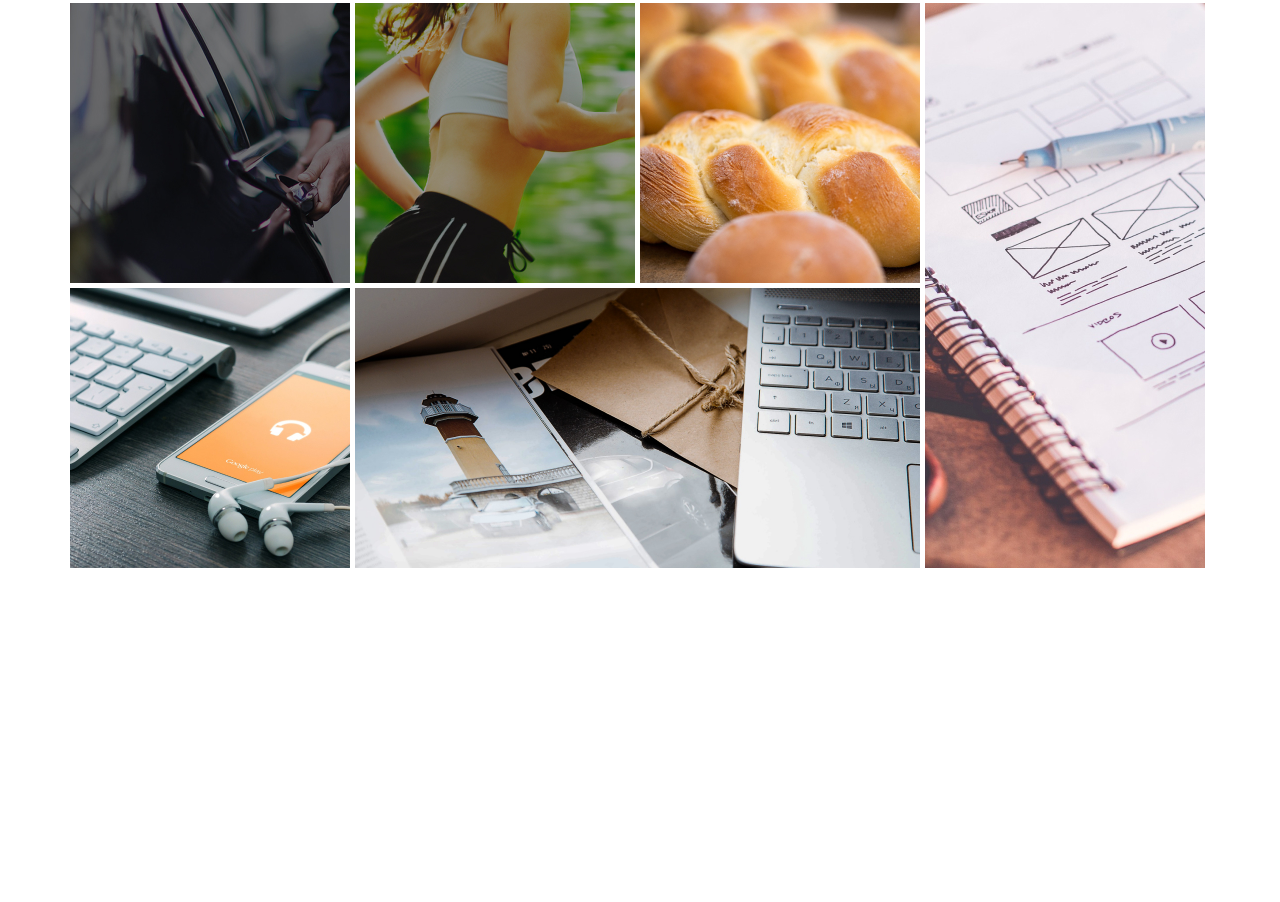
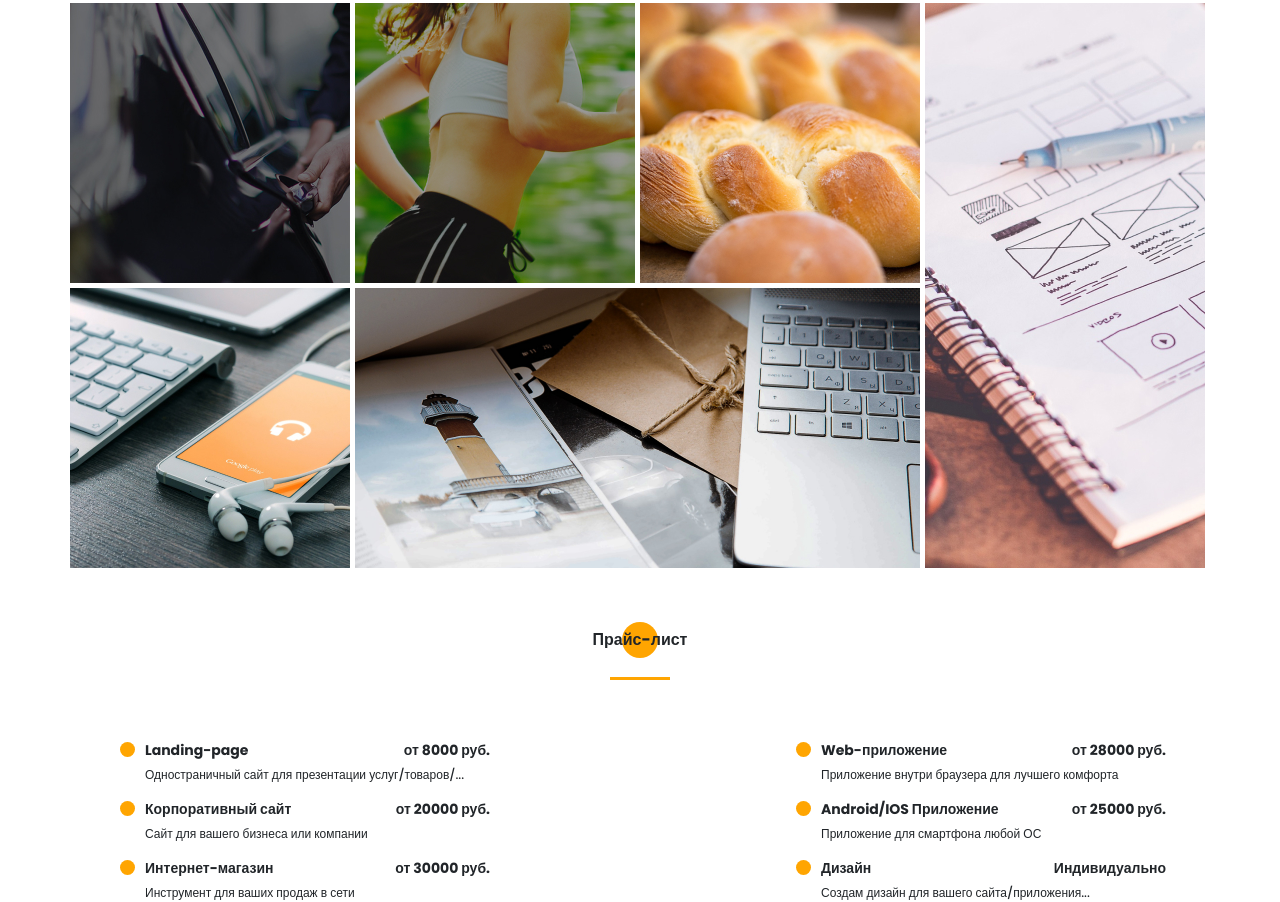
Before and after one commit to David-Ginzburg/Portfolio-responsive-landing-page_HTML-CSS-SASS-JS, a website: page src/index.html in a window 1280 px wide. Shown: the part 3649-4551 px from the top of the page. Before the commit the page ends 4217 px from the top, so only its background shows below. Drawn offline with nearby package versions, Linux system fonts and the light colour scheme; files that its build step writes are made by us from their sources; files whose address does not match are found by name.

Commit message:
portfolio

```diff
--- a/src/index.html
+++ b/src/index.html
@@ -381,6 +381,45 @@
         </div>
     </section>
 
+    <section class="price">
+        <div class="container">
+            <h2 class="title title_fz16 title__section-title">Прайс-лист</h2>
+            <div class="divider"></div>
+            <div class="price__wrapper">
+                <div class="price__item">
+                    <h3 class="title title_fz14 price__item-title">Landing-page</h3>
+                    <div class="title title_fz14 price__item-cost">от 8000 руб.</div>
+                    <div class="price__item-descr">Одностраничный сайт для презентации услуг/товаров/...</div>
+                </div>
+                <div class="price__item">
+                    <h3 class="title title_fz14 price__item-title">Web-приложение</h3>
+                    <div class="title title_fz14 price__item-cost">от 28000 руб.</div>
+                    <div class="price__item-descr">Приложение внутри браузера для лучшего комфорта</div>
+                </div>
+                <div class="price__item">
+                    <h3 class="title title_fz14 price__item-title">Корпоративный сайт</h3>
+                    <div class="title title_fz14 price__item-cost">от 20000 руб.</div>
+                    <div class="price__item-descr">Сайт для вашего бизнеса или компании</div>
+                </div>
+                <div class="price__item">
+                    <h3 class="title title_fz14 price__item-title">Android/IOS Приложение</h3>
+                    <div class="title title_fz14 price__item-cost">от 25000 руб.</div>
+                    <div class="price__item-descr">Приложение для смартфона любой ОС</div>
+                </div>
+                <div class="price__item">
+                    <h3 class="title title_fz14 price__item-title">Интернет-магазин</h3>
+                    <div class="title title_fz14 price__item-cost">от 30000 руб.</div>
+                    <div class="price__item-descr">Инструмент для ваших продаж в сети</div>
+                </div>
+                <div class="price__item">
+                    <h3 class="title title_fz14 price__item-title">Дизайн</h3>
+                    <div class="title title_fz14 price__item-cost">Индивидуально</div>
+                    <div class="price__item-descr">Создам дизайн для вашего сайта/приложения...</div>
+                </div>
+            </div>
+        </div>
+    </section>
+
     <script src="js/script.js"></script>
 </body>
 </html>
--- /dev/null
+++ b/src/sass/blocks/_price.scss
@@ -0,0 +1,39 @@
+.price {
+    padding-top: 60px;
+    &__wrapper {
+        margin-top: 60px;
+        padding: 0 50px;
+        display: grid;
+        grid-template: repeat(3, minmax(44px, auto)) / repeat(2, minmax(370px, auto));
+        row-gap: 15px;
+        column-gap: 306px;
+    }
+    &__item {
+        display: grid;
+        padding-left: 25px;
+        grid-template: repeat(2, minmax(18px, auto)) / repeat(2, minmax(89px, auto));
+        grid-auto-rows: 45px;
+        row-gap: 5px;
+        justify-content: space-between;
+        align-content: space-between;
+        &-title {
+            margin-bottom: 0;
+            position: relative;
+            @include before_circle;
+            &:before {
+                width: 15px;
+                height: 15px;
+                top: 2px;
+                left: -25px;
+            }
+        }
+        &-cost {
+            justify-self: flex-end;
+        }
+        &-descr {
+            font-size: 12px;
+            line-height: 18px;
+            grid-column: -1 / 1;
+        }
+    }
+}
--- a/src/sass/style.scss
+++ b/src/sass/style.scss
@@ -32,3 +32,4 @@
 @import 'blocks/resume';
 @import 'blocks/skills';
 @import 'blocks/portfolio';
+@import 'blocks/price';
```
Also changed, not shown: dist/css/style.min.css, dist/index.html.
